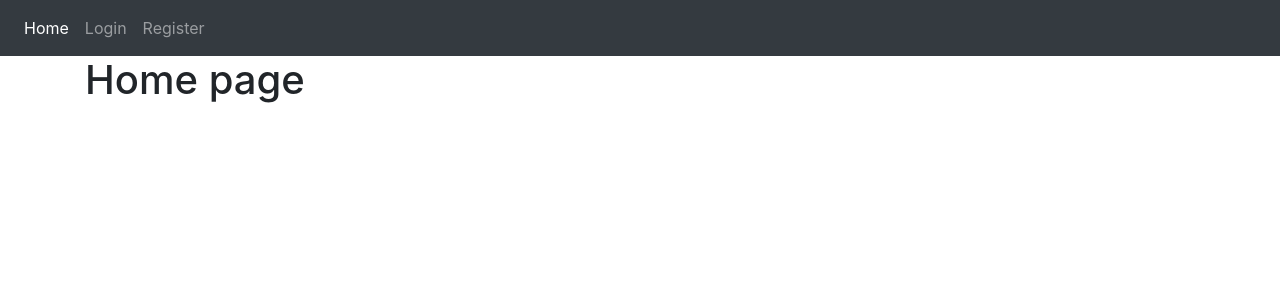
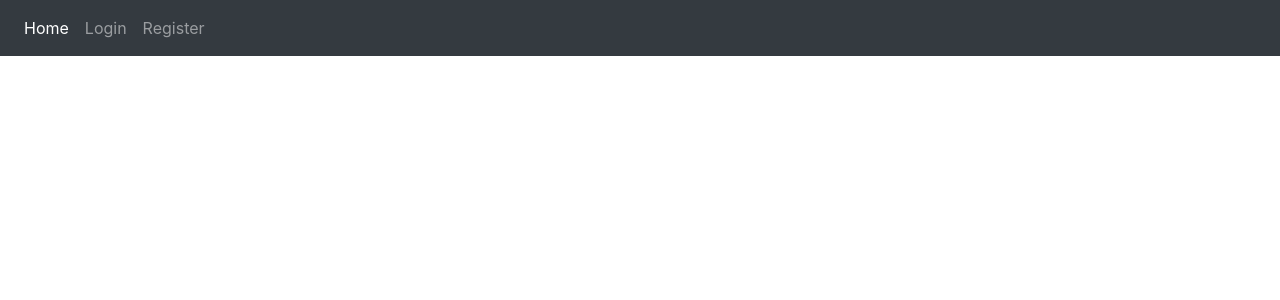
Before and after one commit to PyrozhenkoSerhii/react-test, a React (Create React App) app: page / in a window 1280 px wide. Shown: the top 300 px of the page. Built offline with nearby package versions, Linux system fonts and the light colour scheme; what react-alert-template-basic would draw is missing.

Commit message:
component interaction

```diff
--- a/package.json
+++ b/package.json
@@ -6,6 +6,7 @@
     "axios": "^0.18.0",
     "bootstrap": "^4.1.1",
     "bower": "^1.8.4",
+    "prop-types": "^15.6.1",
     "react": "^16.4.0",
     "react-alert": "^4.0.4",
     "react-alert-template-basic": "^1.0.0",
--- a/src/index.js
+++ b/src/index.js
@@ -1,8 +1,8 @@
 import React from 'react';
 import ReactDOM from 'react-dom';
 
-import { BrowserRouter } from 'react-router-dom';
-import { Provider } from "react-alert";
+import {BrowserRouter} from 'react-router-dom';
+import {Provider} from "react-alert";
 import AlertTemplate from "react-alert-template-basic";
 
 import App from './js/components/App.js';
@@ -16,7 +16,7 @@ const options = {
 ReactDOM.render((
     <Provider template={AlertTemplate}{...options}>
         <BrowserRouter>
-            <App />
+            <App/>
         </BrowserRouter>
     </Provider>
 ), document.getElementById('root'));
--- a/src/js/components/App.js
+++ b/src/js/components/App.js
@@ -7,12 +7,29 @@ import Login from './Login';
 import Register from './Register';
 import Home from './Home';
 
+
+
 export default class App extends React.Component {
+    constructor(props) {
+        super();
+        this.state = {
+            user: []
+        }
+
+    }
+
+    userUpdater(currentUser) {
+        this.setState({
+            user: currentUser
+        });
+    };
+
     render() {
         return (
             <div>
                 <nav className="navbar navbar-expand-lg navbar-dark bg-dark">
-                    <button className="navbar-toggler" type="button" data-toggle="collapse" data-target="#navbarSupportedContent"
+                    <button className="navbar-toggler" type="button" data-toggle="collapse"
+                            data-target="#navbarSupportedContent"
                             aria-controls="navbarSupportedContent" aria-expanded="false" aria-label="Toggle navigation">
                         <span className="navbar-toggler-icon"></span>
                     </button>
@@ -23,7 +40,7 @@ export default class App extends React.Component {
                                 <Link className="nav-link" to="/">Home</Link>
                             </li>
                             <li className="nav-item">
-                                <Link  className="nav-link" to="/login">Login</Link>
+                                <Link className="nav-link" to="/login">Login</Link>
                             </li>
                             <li className="nav-item">
                                 <Link className="nav-link" to="/register">Register</Link>
@@ -34,8 +51,14 @@ export default class App extends React.Component {
 
                 <div className="container">
                     <Switch>
-                        <Route exact path="/" component={Home}/>
-                        <Route path="/login" component={Login}/>
+                        <Route
+                            exact path='/'
+                            render={(props) => <Home {...props} userData={this.state.user} />}
+                        />
+                        <Route
+                            path='/login'
+                            render={(props) => <Login {...props} userUpdater={this.userUpdater.bind(this)} />}
+                        />
                         <Route path="/register" component={Register}/>
                     </Switch>
                 </div>
--- a/src/js/components/Home.js
+++ b/src/js/components/Home.js
@@ -1,14 +1,14 @@
 import React from 'react';
 
 export default class Home extends React.Component {
-    constructor(props){
+    constructor(props) {
         super();
-        let token = localStorage.getItem('token');
-        //console.log(token);
+        // let token = localStorage.getItem('token');
     }
-    render(){
+
+    render() {
         return (
-            <h1>Home page</h1>
+            <h1>{this.props.userData.username}</h1>
         );
     }
 }
--- a/src/js/components/Login.js
+++ b/src/js/components/Login.js
@@ -1,15 +1,16 @@
 import React from 'react';
 import axios from 'axios';
-import { Redirect } from 'react-router-dom'
+import {Redirect} from 'react-router-dom'
 import {Link} from 'react-router-dom'
-import { withAlert } from "react-alert";
+import {withAlert} from "react-alert";
+import PropTypes from 'prop-types';
 
-import { FormGroup } from 'react-bootstrap';
-import { ControlLabel } from 'react-bootstrap';
-import { FormControl } from 'react-bootstrap';
-import { Button } from 'react-bootstrap';
+import {FormGroup} from 'react-bootstrap';
+import {ControlLabel} from 'react-bootstrap';
+import {FormControl} from 'react-bootstrap';
+import {Button} from 'react-bootstrap';
 
-const loginComponent = class Login extends React.Component {
+class Login extends React.Component {
     baseUrl = 'https://obscure-stream-46512.herokuapp.com/customers/';
     config = {
         headers: {
@@ -17,16 +18,17 @@ const loginComponent = class Login extends React.Component {
         }
     };
 
-    constructor(props){
+    constructor(props) {
         super();
         this.state = {
             username: '',
             password: '',
             redirect: false
-        }
+        };
+        console.log(props);
     }
 
-    validateForm(){
+    validateForm() {
         return this.state.username.length > 2 && this.state.password.length > 2;
     }
 
@@ -40,14 +42,16 @@ const loginComponent = class Login extends React.Component {
         e.preventDefault();
         let customer = {username: this.state.username, password: this.state.password};
         axios.post(this.baseUrl + 'authenticate', {customer: customer}, this.config)
-            .then((response)=>{
+            .then((response) => {
                 console.log(response);
-                if(response.data.success){
-                    localStorage.setItem('token',response.data.token);
+                if (response.data.success) {
+                    localStorage.setItem('token', response.data.token);
+                    console.log(response);
                     this.setState({
                         redirect: true
                     });
-                }else{
+                    this.props.userUpdater(response.data.customer);
+                } else {
                     this.props.alert.error("Wrong username or password!");
                 }
             })
@@ -55,7 +59,7 @@ const loginComponent = class Login extends React.Component {
 
     render() {
         if (this.state.redirect === true) {
-            return <Redirect to='/' />
+            return <Redirect to='/'/>
         }
         return (
             <div>
@@ -77,4 +81,10 @@ const loginComponent = class Login extends React.Component {
     }
 };
 
+Login.protoTypes = {
+    userUpdater : PropTypes.any
+};
+
+const loginComponent = Login;
+
 export default withAlert(loginComponent);
--- a/src/js/components/Register.js
+++ b/src/js/components/Register.js
@@ -1,7 +1,7 @@
 import React from 'react';
 
 export default class Register extends React.Component {
-    render(){
+    render() {
         return (
             <div>
                 <h1>Register page</h1>
```
